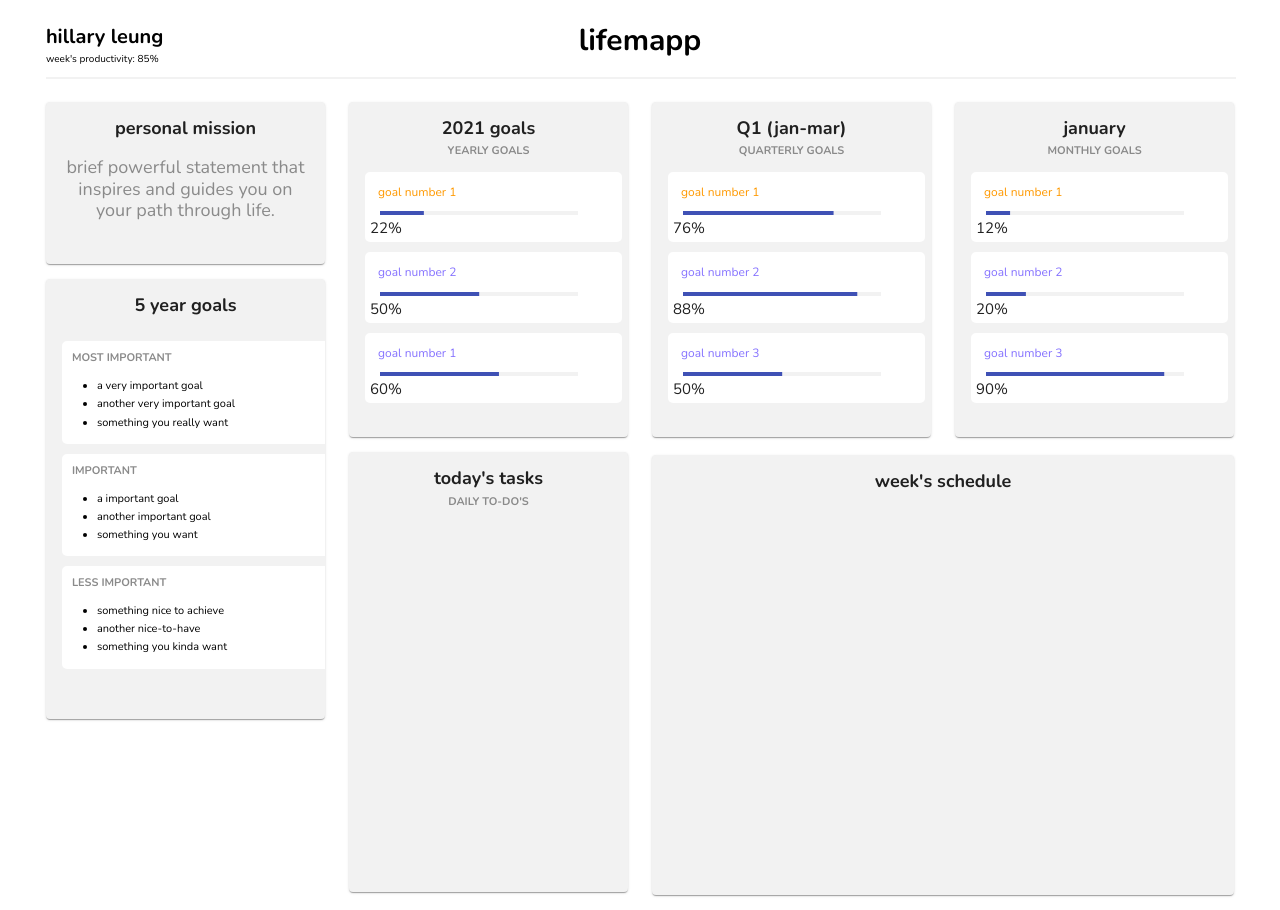
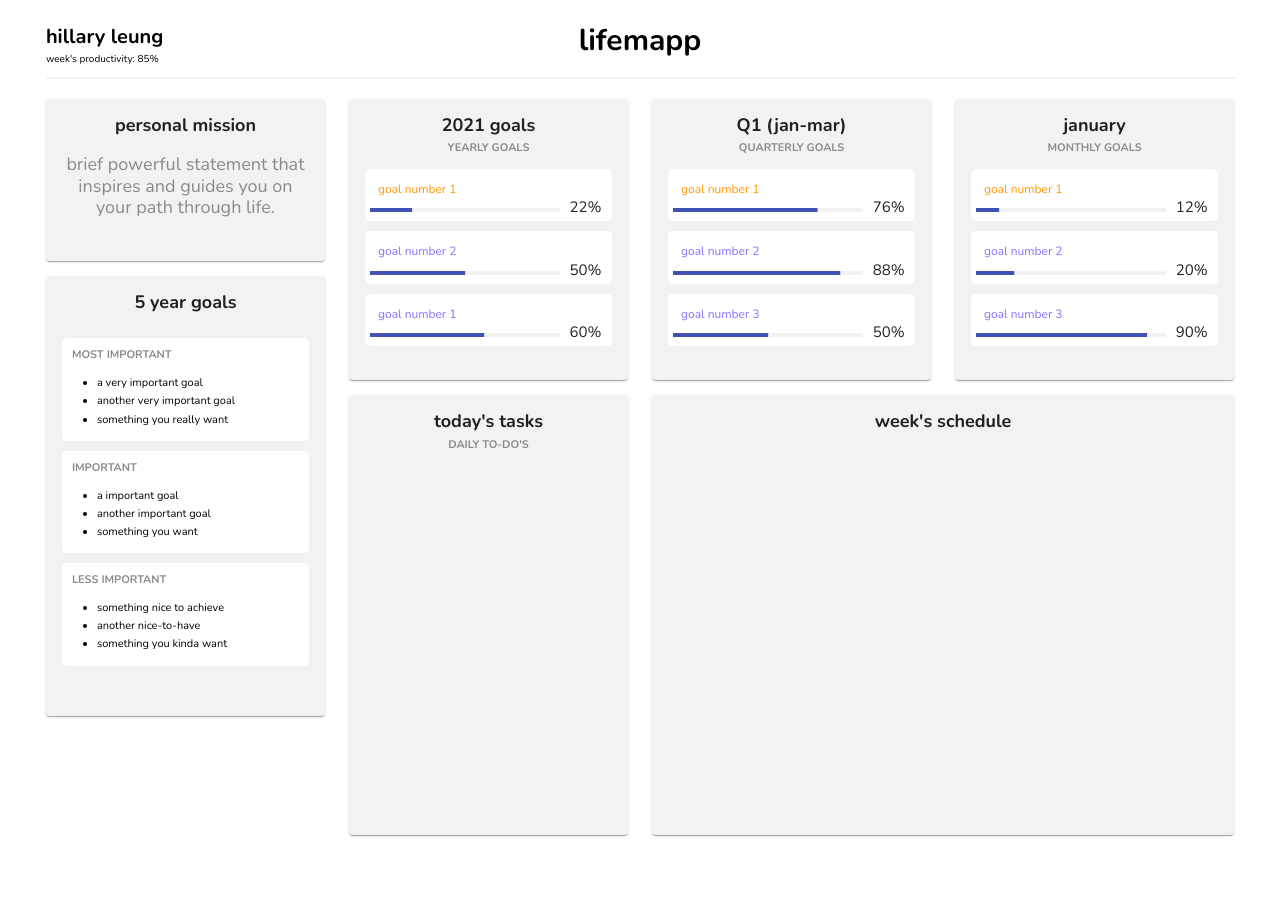
Before and after one commit to EdwardBurns10/hackthenorth, a Next.js app in the folder goal-tracker/: page / in a window 1280 px wide. After the commit the page ends 850 px from the top, so only its background shows below. Built offline with nearby package versions, Linux system fonts and the light colour scheme.

Commit message:
div width

```diff
--- a/goal-tracker/pages/index.js
+++ b/goal-tracker/pages/index.js
@@ -42,9 +42,9 @@ const Headerline = styled.hr`
 `
 const Widget1 = styled(Card)`
   && {
-    width: 100%;
+    //width: 100%;
     text-align: center;
-    margin: 3px 0px 3px 0px;
+    //margin: 3px 0px 3px 0px;
     //padding-right: 10px;
     //padding-left: 10px;
     //padding: 0 5px 0 5px;
@@ -121,7 +121,6 @@ const FiveYearGoal = styled.div`
     padding: 10px;
     margin: 10px 0;
     border-radius: 5px;
-    width: 100%;
     ul {
       list-style-type: disc;
       padding-left: 25px;
@@ -140,14 +139,13 @@ const ProgressDiv = styled.div`
     padding: 5px 5px 5px 5px;
     margin: 10px 0;
     border-radius: 5px;
-    width: 100%;
   }
 `
 const Progress = styled(LinearProgress)`
   && {
     width: 80%;
     display: inline-block;
-    margin-left: 10px;
+    //margin-left: 10px;
     margin-right: 10px;
     background-color: #F2F2F2;
     color: white;
```
